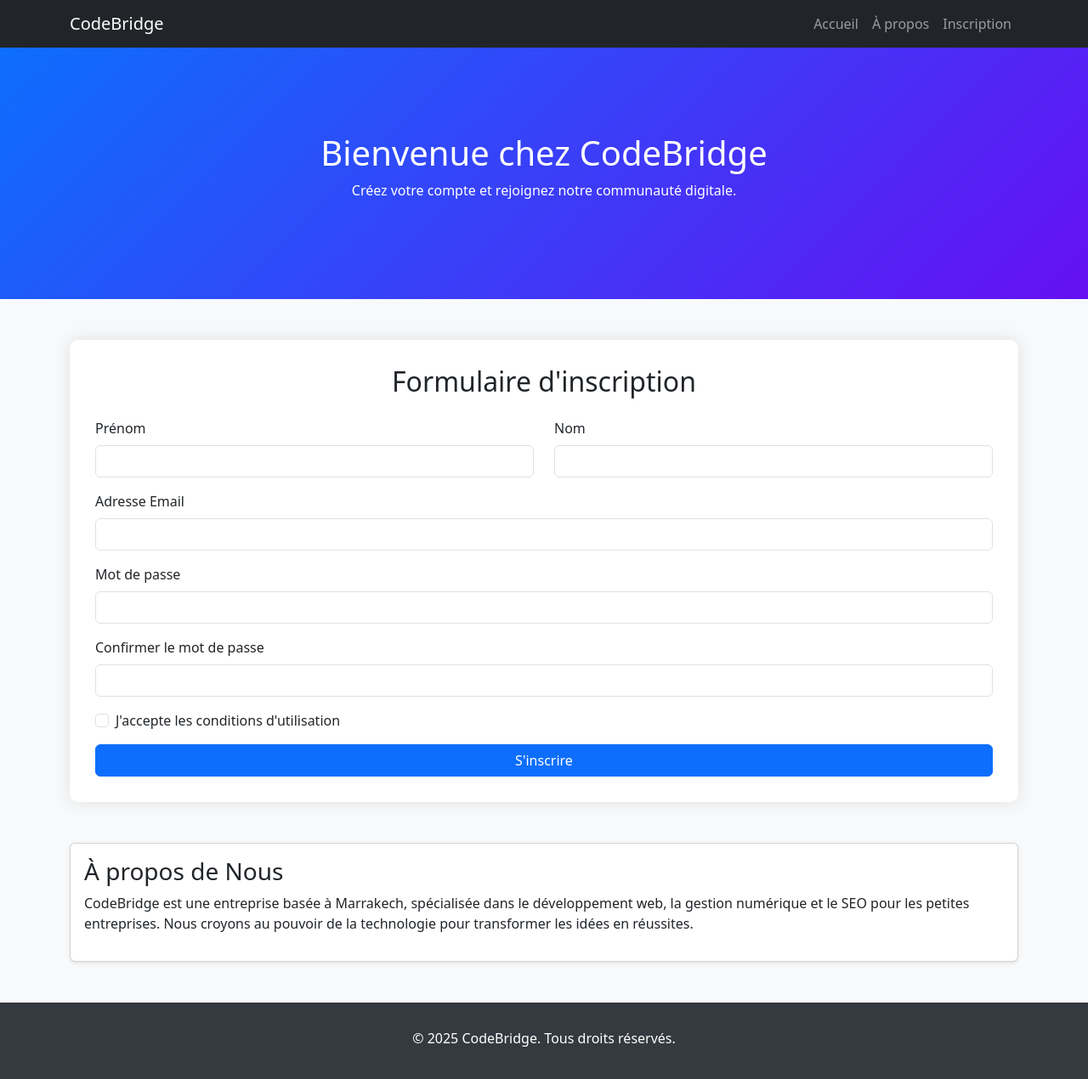
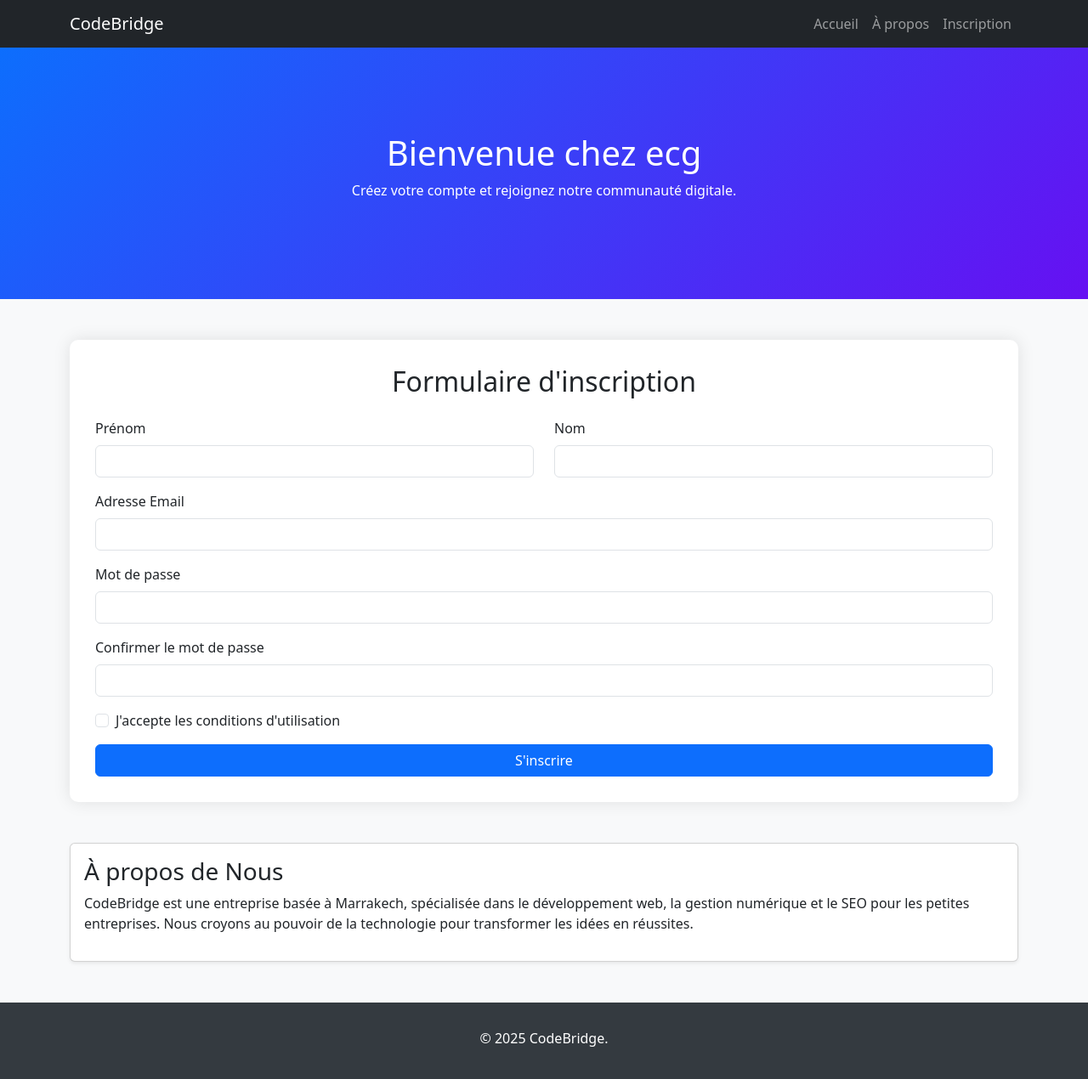
Before and after one commit to Hadli770/devops, a plain HTML site: page index.html in a window 1280 px wide. Shown: the whole page at 85% size. Drawn offline with nearby package versions, Linux system fonts and the light colour scheme.

Commit message:
commit ecg

```diff
--- a/index.html
+++ b/index.html
@@ -55,7 +55,7 @@
 <!-- Hero Section -->
 <section class="hero">
   <div class="container">
-    <h1>Bienvenue chez CodeBridge </h1>
+    <h1>Bienvenue chez ecg</h1>
     <p>Créez votre compte et rejoignez notre communauté digitale.</p>
   </div>
 </section>
@@ -109,7 +109,7 @@
 <!-- Footer -->
 <footer>
   <div class="container">
-    <p>&copy; 2025 CodeBridge. Tous droits réservés.</p>
+    <p>&copy; 2025 CodeBridge. </p>
   </div>
 </footer>
 
```
